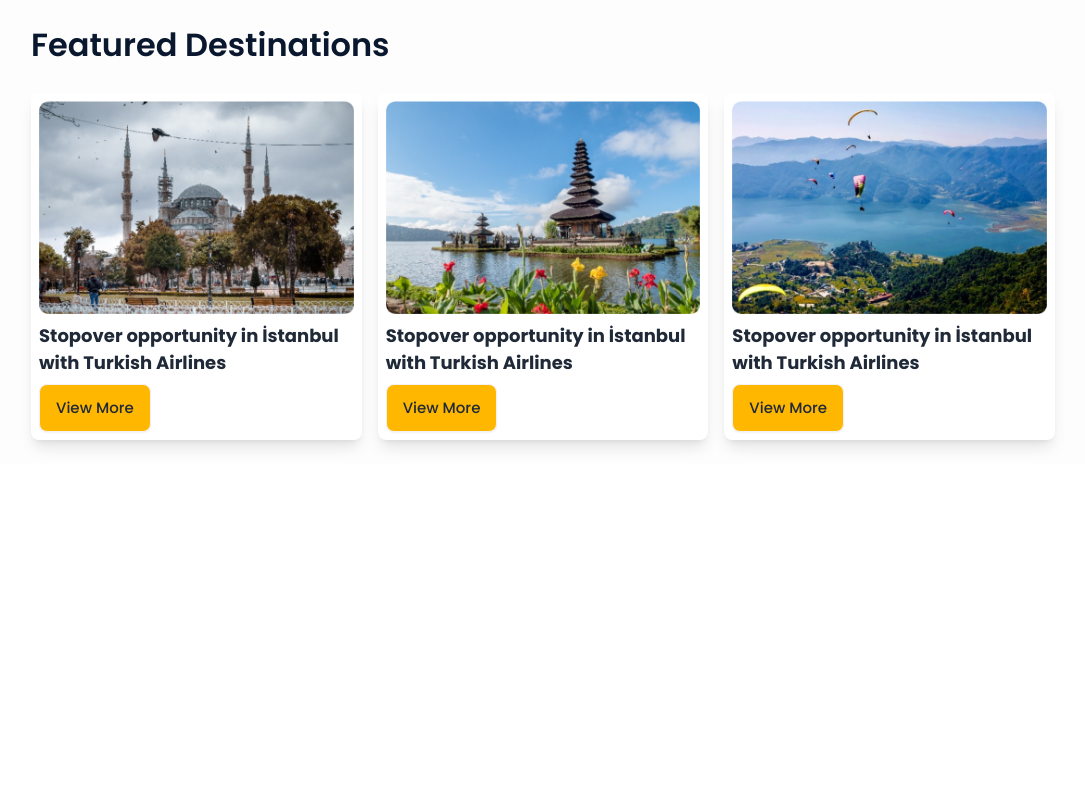
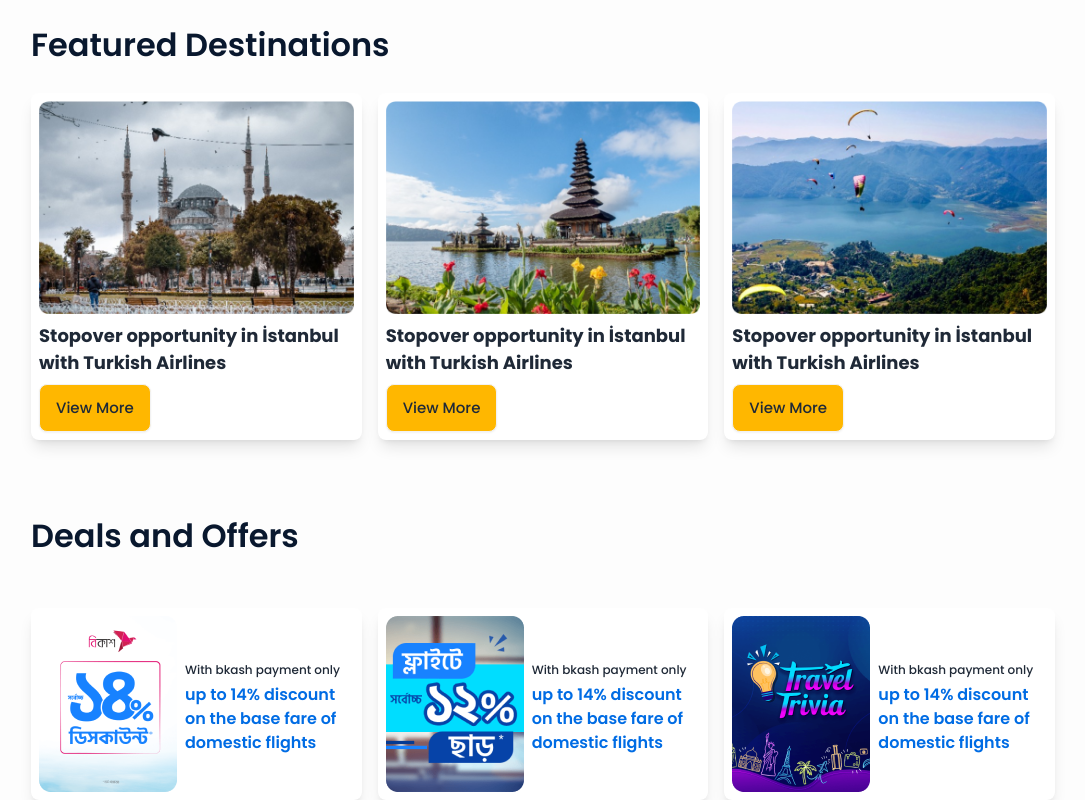
Before and after one commit to moniru005/muairbook, a React (Vite) app: page / in a window 1280 px wide. Shown: the part 987-1787 px from the top of the page, without its empty margins (97-1182 px from the left). Before the commit the page ends 1451 px from the top, so only its background shows below. Built offline with nearby package versions, Linux system fonts and the light colour scheme.

Commit message:
deal section done

```diff
--- a/src/Pages/Home.jsx
+++ b/src/Pages/Home.jsx
@@ -1,4 +1,5 @@
 import Banner from "./Shared/Banner";
+import Deal from "./Shared/Deal";
 import Feature from "./Shared/Feature";
 import Navbar from "./Shared/Navbar";
 
@@ -8,6 +9,7 @@ const Home = () => {
             <Navbar/>
             <Banner/>
             <Feature/>
+            <Deal/>
         </div>
     );
 };
--- /dev/null
+++ b/src/Pages/Shared/Deal.jsx
@@ -0,0 +1,43 @@
+import deal1 from "../../assets/images/Offer/sliderUp_to_14__discount_on_Domestic_flights 2.png";
+import deal2 from "../../assets/images/Offer/sliderUp_to_14__discount_on_Domestic_flights 2-1.png";
+import deal3 from "../../assets/images/Offer/sliderUp_to_14__discount_on_Domestic_flights 2-2.png";
+const Deal = () => {
+    return (
+        <div className="max-w-5xl mx-auto ">
+            <h1 className="text-center lg:text-left text-[32px] font-[600] py-12 text-[#09182E]">Deals and Offers</h1>
+            {/* cards */}
+            <div className="flex flex-col lg:flex-row justify-around lg:justify-center items-center gap-4">
+                {/* card-1 */}
+                <div className="w-96 p-2 space-y-2 bg-white shadow-lg rounded-lg flex flex-row items-center gap-2">
+                    <img className="w-full" src={deal1} alt="" />
+                    <p className="flex flex-col gap-y-1">
+                        <span className="text-[12px] font-[500]">With bkash payment only</span>
+                        <span className="text[16px] font-[600] text-[#006CE4]">up to 14% discount on the base fare of domestic flights</span>
+                    </p>
+
+                </div>
+                {/* card-2 */}
+                <div className="w-96 p-2 space-y-2 bg-white shadow-lg rounded-lg flex flex-row items-center gap-2">
+                    <img className="w-full" src={deal2} alt="" />
+                    <p className="flex flex-col gap-y-1">
+                        <span className="text-[12px] font-[500]">With bkash payment only</span>
+                        <span className="text[16px] font-[600] text-[#006CE4]">up to 14% discount on the base fare of domestic flights</span>
+                    </p>
+
+                </div>
+                {/* card-3 */}
+                <div className="w-96 p-2 space-y-2 bg-white shadow-lg rounded-lg flex flex-row items-center gap-2">
+                    <img className="w-full" src={deal3} alt="" />
+                    <p className="flex flex-col gap-y-1">
+                        <span className="text-[12px] font-[500]">With bkash payment only</span>
+                        <span className="text[16px] font-[600] text-[#006CE4]">up to 14% discount on the base fare of domestic flights</span>
+                    </p>
+
+                </div>
+
+            </div>
+        </div>
+    );
+};
+
+export default Deal;
--- a/src/Pages/Shared/Feature.jsx
+++ b/src/Pages/Shared/Feature.jsx
@@ -4,7 +4,7 @@ import feature3 from "../../assets/images/Thumbnail/Rectangle 18-22.png";
 const Feature = () => {
     return (
         <div className="max-w-5xl mx-auto py-6">
-            <h1 className="text-[32px] font-[600] py-6 text-[#09182E]">Featured Destinations</h1>
+            <h1 className="text-center lg:text-left text-[32px] font-[600] py-6 text-[#09182E]">Featured Destinations</h1>
             {/* cards */}
             <div className="flex flex-col lg:flex-row justify-around lg:justify-center items-center gap-4">
                 {/* card-1 */}
```
